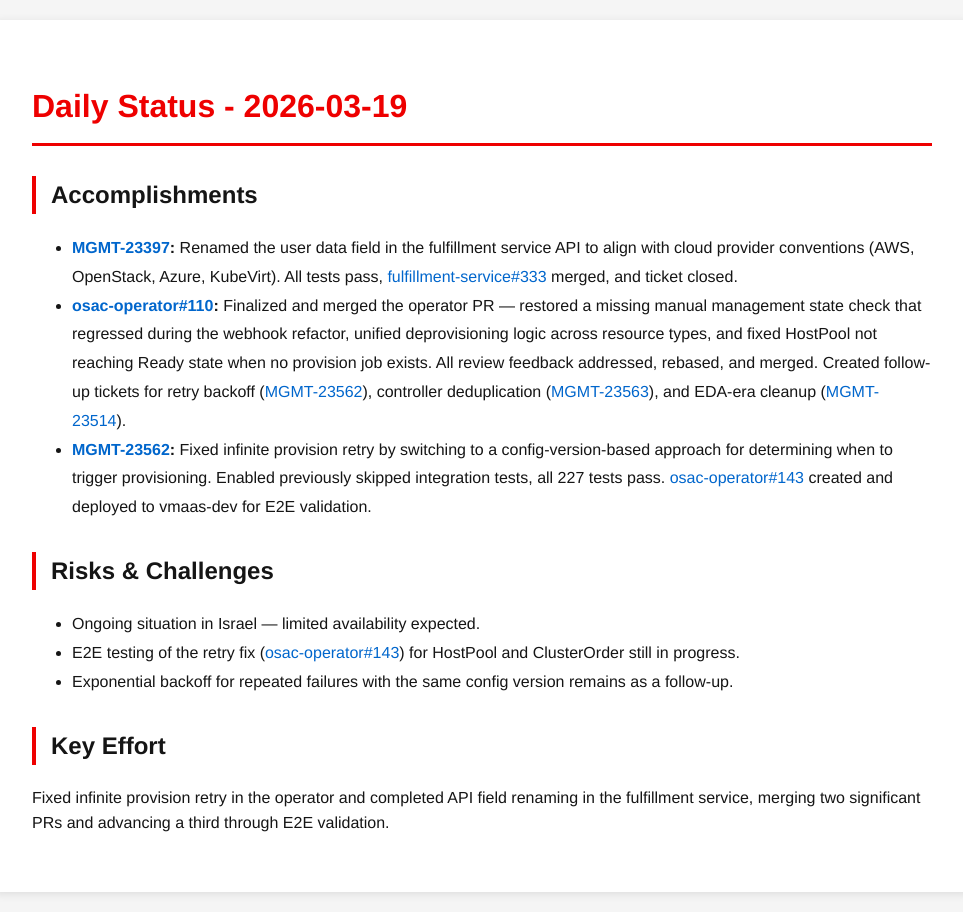
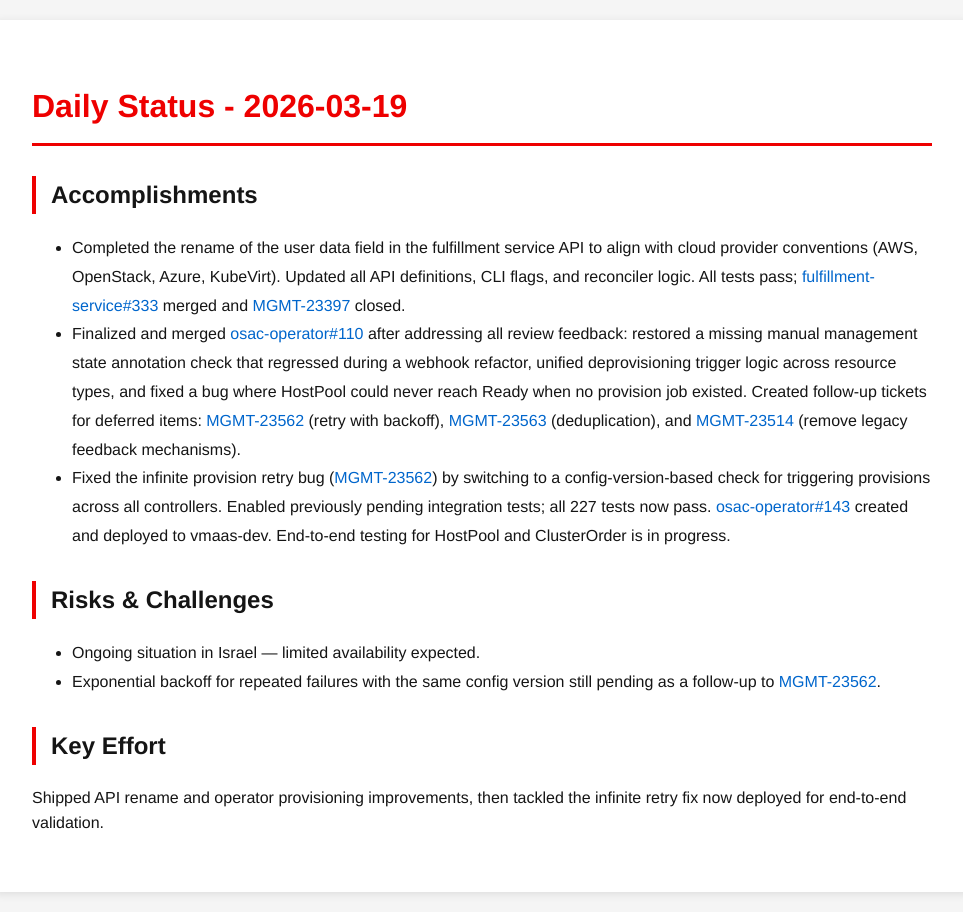
Before and after one commit to tzvatot/daily-status, a Jekyll site: the page built from 2026-03-19.md, in a window 1280 px wide. Shown: the whole page, without its empty margins (158-1121 px from the left). Built offline with Jekyll 4.4.1, drawn with Linux system fonts in a browser that asks for light colours.

Commit message:
Daily status update - 2026-03-19

```diff
--- a/2026-03-19.md
+++ b/2026-03-19.md
@@ -7,14 +7,13 @@ date: 2026-03-19
 # Daily Status - 2026-03-19
 
 ## Accomplishments
-- **[MGMT-23397](https://issues.redhat.com/browse/MGMT-23397):** Renamed the user data field in the fulfillment service API to align with cloud provider conventions (AWS, OpenStack, Azure, KubeVirt). All tests pass, [fulfillment-service#333](https://github.com/osac-project/fulfillment-service/pull/333) merged, and ticket closed.
-- **[osac-operator#110](https://github.com/osac-project/osac-operator/pull/110):** Finalized and merged the operator PR — restored a missing manual management state check that regressed during the webhook refactor, unified deprovisioning logic across resource types, and fixed HostPool not reaching Ready state when no provision job exists. All review feedback addressed, rebased, and merged. Created follow-up tickets for retry backoff ([MGMT-23562](https://issues.redhat.com/browse/MGMT-23562)), controller deduplication ([MGMT-23563](https://issues.redhat.com/browse/MGMT-23563)), and EDA-era cleanup ([MGMT-23514](https://issues.redhat.com/browse/MGMT-23514)).
-- **[MGMT-23562](https://issues.redhat.com/browse/MGMT-23562):** Fixed infinite provision retry by switching to a config-version-based approach for determining when to trigger provisioning. Enabled previously skipped integration tests, all 227 tests pass. [osac-operator#143](https://github.com/osac-project/osac-operator/pull/143) created and deployed to vmaas-dev for E2E validation.
+- Completed the rename of the user data field in the fulfillment service API to align with cloud provider conventions (AWS, OpenStack, Azure, KubeVirt). Updated all API definitions, CLI flags, and reconciler logic. All tests pass; [fulfillment-service#333](https://github.com/osac-project/fulfillment-service/pull/333) merged and [MGMT-23397](https://issues.redhat.com/browse/MGMT-23397) closed.
+- Finalized and merged [osac-operator#110](https://github.com/osac-project/osac-operator/pull/110) after addressing all review feedback: restored a missing manual management state annotation check that regressed during a webhook refactor, unified deprovisioning trigger logic across resource types, and fixed a bug where HostPool could never reach Ready when no provision job existed. Created follow-up tickets for deferred items: [MGMT-23562](https://issues.redhat.com/browse/MGMT-23562) (retry with backoff), [MGMT-23563](https://issues.redhat.com/browse/MGMT-23563) (deduplication), and [MGMT-23514](https://issues.redhat.com/browse/MGMT-23514) (remove legacy feedback mechanisms).
+- Fixed the infinite provision retry bug ([MGMT-23562](https://issues.redhat.com/browse/MGMT-23562)) by switching to a config-version-based check for triggering provisions across all controllers. Enabled previously pending integration tests; all 227 tests now pass. [osac-operator#143](https://github.com/osac-project/osac-operator/pull/143) created and deployed to vmaas-dev. End-to-end testing for HostPool and ClusterOrder is in progress.
 
 ## Risks & Challenges
 - Ongoing situation in Israel — limited availability expected.
-- E2E testing of the retry fix ([osac-operator#143](https://github.com/osac-project/osac-operator/pull/143)) for HostPool and ClusterOrder still in progress.
-- Exponential backoff for repeated failures with the same config version remains as a follow-up.
+- Exponential backoff for repeated failures with the same config version still pending as a follow-up to [MGMT-23562](https://issues.redhat.com/browse/MGMT-23562).
 
 ## Key Effort
-Fixed infinite provision retry in the operator and completed API field renaming in the fulfillment service, merging two significant PRs and advancing a third through E2E validation.
+Shipped API rename and operator provisioning improvements, then tackled the infinite retry fix now deployed for end-to-end validation.
```
